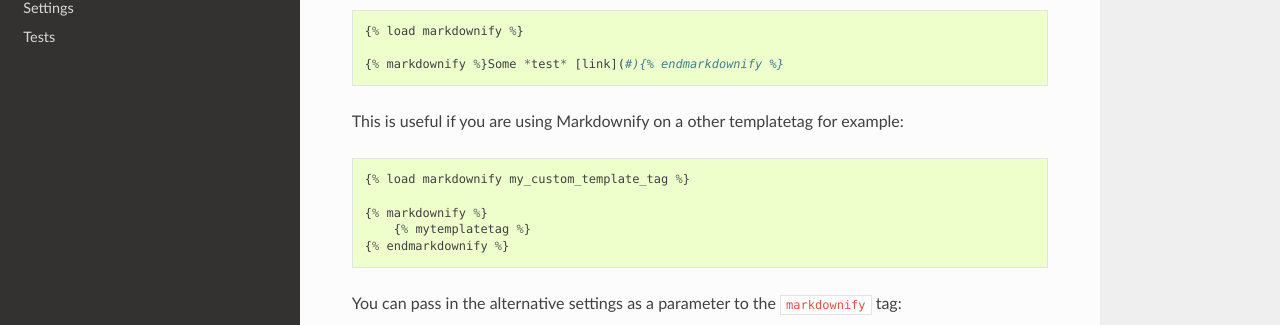
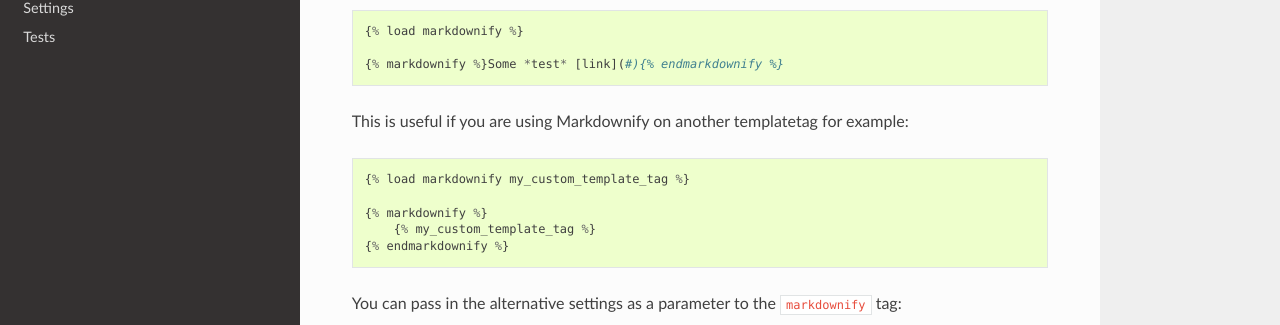
Before and after one commit to erwinmatijsen/django-markdownify, a Sphinx documentation site: the page built from docs/source/install_and_usage.rst, in a window 1280 px wide and 900 px high, scrolled down 1460 px. Shown: the part 294-619 px from the top of the window. Built offline with Sphinx 7.4.7 and the Read the Docs theme 2.0.0, drawn with Linux system fonts in a browser that asks for light colours.

Commit message:
Update docs

```diff
--- a/docs/source/conf.py
+++ b/docs/source/conf.py
@@ -65,7 +65,7 @@ release = '1.0.0'
 #
 # This is also used if you do content translation via gettext catalogs.
 # Usually you set "language" from the command line for these cases.
-language = None
+language = "en"
 
 # List of patterns, relative to source directory, that match files and
 # directories to ignore when looking for source files.
@@ -98,7 +98,7 @@ html_theme_options = {
 # Add any paths that contain custom static files (such as style sheets) here,
 # relative to this directory. They are copied after the builtin static files,
 # so a file named "default.css" will overwrite the builtin "default.css".
-html_static_path = ['_static']
+html_static_path = []
 
 # Custom sidebar templates, must be a dictionary that maps document names
 # to template names.
--- a/docs/source/install_and_usage.rst
+++ b/docs/source/install_and_usage.rst
@@ -79,12 +79,12 @@ An alternative way to use Markdownify is to put your text between the ``{% markd
 
   {% markdownify %}Some *test* [link](#){% endmarkdownify %}
 
-This is useful if you are using Markdownify on a other templatetag for example::
+This is useful if you are using Markdownify on another templatetag for example::
 
     {% load markdownify my_custom_template_tag %}
 
     {% markdownify %}
-        {% mytemplatetag %}
+        {% my_custom_template_tag %}
     {% endmarkdownify %}
 
 You can pass in the alternative settings as a parameter to the ``markdownify`` tag::
--- a/docs/source/settings-old.rst
+++ b/docs/source/settings-old.rst
@@ -1,9 +1,9 @@
 .. _oldsettings:
 
 Settings (Prior to 0.9.0)
-=====================
+=========================
 
-.. warning:: The settings described here are for version 0.9 and down. The old style settings are removed since version 0.9.4. For reference, you can find the deprecated settings here: :ref:`oldsettings`
+.. warning:: The settings described here are for version 0.9 and down. The old style settings are removed since version 0.9.4. Please upgrade to :ref:`the new settings <settings>`.
 
 You can change the behavior of Markdownify by adding them to your ``settings.py``. All settings are optional and will
 fall back to default behavior if not specified.
--- a/docs/source/settings.rst
+++ b/docs/source/settings.rst
@@ -1,3 +1,5 @@
+.. _settings:
+
 Settings
 ========
 
--- a/docs/source/tests.rst
+++ b/docs/source/tests.rst
@@ -6,5 +6,6 @@ To run the tests, make sure Django Markdownify is :ref:`installed <install>`. Th
 Django Markdownify is installed, and run the tests.
 
   .. highlight:: bash
+
   >>> cd /path/to/your/project
   >>> python manage.py test markdownify
```
